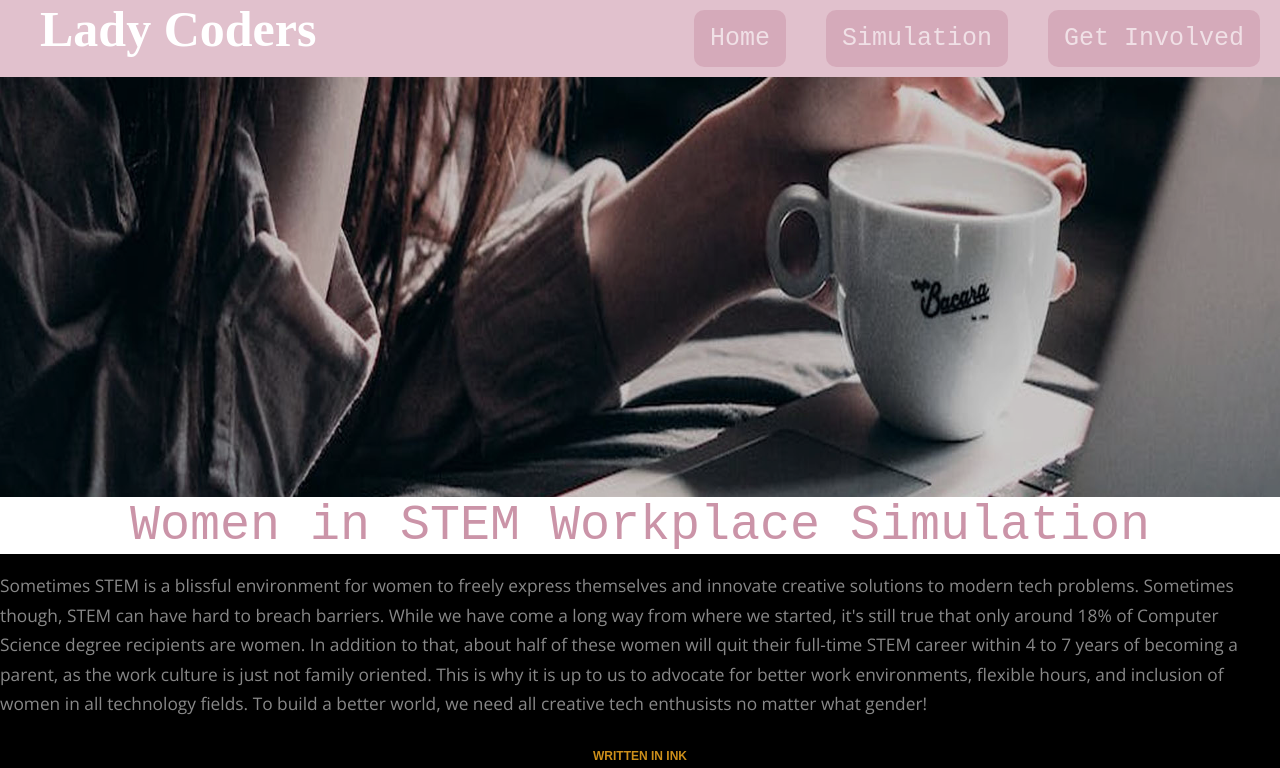
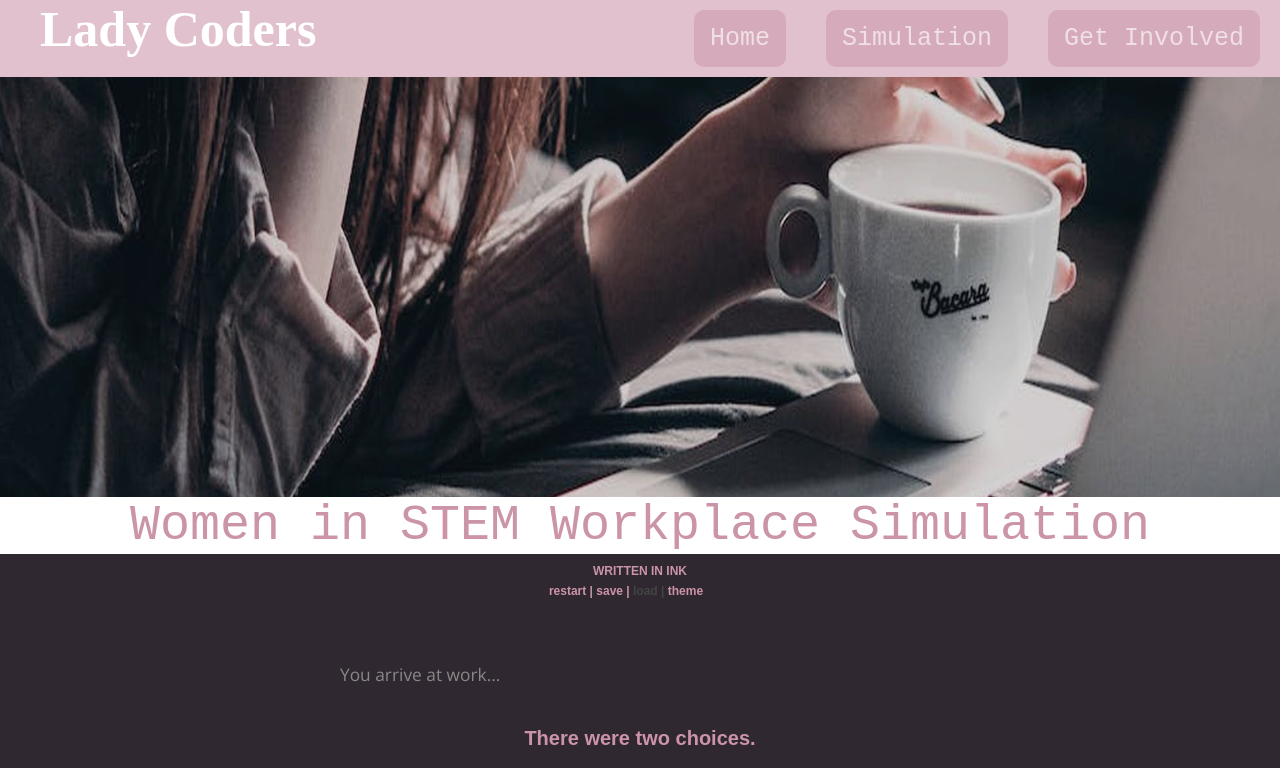
Before and after one commit to JadedThrone/WebsiteShell, a plain HTML site: page simulation.html in a window 1280 px wide. Both pictures are taken after a click on the link "theme". Shown: the top 768 px of the page. Drawn offline with nearby package versions, Linux system fonts and the light colour scheme; a web font is replaced by a local one.

Commit message:
Ink CSS setup

```diff
--- a/ink/Untitled.js
+++ b/ink/Untitled.js
@@ -1 +1 @@
-var storyContent = ﻿{"inkVersion":20,"root":[["^Once upon a time...","\n",["ev",{"^->":"0.2.$r1"},{"temp=":"$r"},"str",{"->":".^.s"},[{"#n":"$r1"}],"/str","/ev",{"*":"0.c-0","flg":18},{"s":["^There were two choices.",{"->":"$r","var":true},null]}],["ev",{"^->":"0.3.$r1"},{"temp=":"$r"},"str",{"->":".^.s"},[{"#n":"$r1"}],"/str","/ev",{"*":"0.c-1","flg":18},{"s":["^There were four lines of content.",{"->":"$r","var":true},null]}],{"c-0":["ev",{"^->":"0.c-0.$r2"},"/ev",{"temp=":"$r"},{"->":"0.2.s"},[{"#n":"$r2"}],"\n",{"->":"0.g-0"},{"#f":5}],"c-1":["ev",{"^->":"0.c-1.$r2"},"/ev",{"temp=":"$r"},{"->":"0.3.s"},[{"#n":"$r2"}],"\n",{"->":"0.g-0"},{"#f":5}],"g-0":["^They lived happily ever after.","\n","end",["done",{"#f":5,"#n":"g-1"}],{"#f":5}]}],"done",{"#f":1}],"listDefs":{}};
+var storyContent = ﻿{"inkVersion":20,"root":[["^You arrive at work...","\n",["ev",{"^->":"0.2.$r1"},{"temp=":"$r"},"str",{"->":".^.s"},[{"#n":"$r1"}],"/str","/ev",{"*":"0.c-0","flg":18},{"s":["^There were two choices.",{"->":"$r","var":true},null]}],["ev",{"^->":"0.3.$r1"},{"temp=":"$r"},"str",{"->":".^.s"},[{"#n":"$r1"}],"/str","/ev",{"*":"0.c-1","flg":18},{"s":["^There were four lines of content.",{"->":"$r","var":true},null]}],{"c-0":["ev",{"^->":"0.c-0.$r2"},"/ev",{"temp=":"$r"},{"->":"0.2.s"},[{"#n":"$r2"}],"\n",{"->":"0.g-0"},{"#f":5}],"c-1":["ev",{"^->":"0.c-1.$r2"},"/ev",{"temp=":"$r"},{"->":"0.3.s"},[{"#n":"$r2"}],"\n",{"->":"0.g-0"},{"#f":5}],"g-0":["^They lived happily ever after.","\n","end",["done",{"#f":5,"#n":"g-1"}],{"#f":5}]}],"done",{"#f":1}],"listDefs":{}};
--- a/ink/style.css
+++ b/ink/style.css
@@ -16,12 +16,7 @@ h2 {
     text-align: center;
     font-family: "Quattrocento", Georgia, 'Times New Roman', Times, serif;
     margin: 0;
-    padding: 0;
-}
-
-h1 {
-    font-size: 30pt;
-    margin-bottom: 10px;
+    padding: 0px;
 }
 
 h2 {
@@ -30,10 +25,12 @@ h2 {
     font-family: sans-serif;
     font-weight: lighter;
     color: #BBB;
+    padding: 0px;
+    margin: 0px
 }
 
 .header {
-    padding-top: 3em;
+    padding-top: 0px;
     padding-bottom: 3em;
 }
 
@@ -50,15 +47,13 @@ h2 {
     font-size: 9pt;
     font-family: sans-serif;
     text-align: center;
-    font-weight: 700;
+    font-weight: 200;
     position: relative;
     display: block;
     width: 100%;
     background: white;
     transition: color 0.6s, background 0.6s;
     margin: 0;
-    padding-top: 6px;
-    padding-bottom: 6px;
     height: 14px;
     top: 0;
 }
@@ -78,7 +73,7 @@ h2 {
     width: 100%;
     top: 0;
     left: 0;
-    margin-top: 24px;
+    margin-top: 10px;
     background-size: cover;
     background-repeat: no-repeat;
 }
@@ -96,7 +91,7 @@ h2 {
     max-width: 600px;
     margin: 0 auto;
     padding: 20px;
-    padding-top: 4em;
+    padding-top: 0;
     background: white;
 }
 
@@ -113,7 +108,7 @@ p {
 
 .inkContainer a {
     font-weight: 700;
-    color: #ffffff;
+    color: #714e4e;
     font-family: sans-serif;
     transition: color 0.6s;
     text-decoration: none;
@@ -187,7 +182,7 @@ img {
     z-index: 4;
     font-size: 9pt;
     text-align: center;
-    padding-bottom: 6px;
+    padding-bottom: 0px;
     position: relative;
     right: 14px;
     top: 4px;
@@ -220,7 +215,7 @@ img {
 */
 
 body.dark {
-    background: black;
+    background: #302830;
     color: white;
 }
 
@@ -229,15 +224,15 @@ body.dark {
 }
 
 .dark .container {
-    background: black;
+    background: #302830;
 }
 
 .dark .written-in-ink {
-    background: black;
+    background: #302830;
 }
 
 .dark a {
-    color: #cc8f1a;
+    color: #CB94A8;
     transition: color 0.6s;
 }
 
@@ -258,5 +253,5 @@ body.dark {
 }
 
 .dark #controls {
-    background: black;
+    background: #302830;
 }
--- a/simulation.html
+++ b/simulation.html
@@ -16,7 +16,6 @@
 <body>
   <img class="image" src="images\OfficeSimPhoto.jpg" alt="Coffee and laptop " width="1920" height="420"/>
   <div class = "textBar">Women in STEM Workplace Simulation</div>
-  <p> Sometimes STEM is a blissful environment for women to freely express themselves and innovate creative solutions to modern tech problems. Sometimes though, STEM can have hard to breach barriers. While we have come a long way from where we started, it's still true that only around 18% of Computer Science degree recipients are women. In addition to that, about half of these women will quit their full-time STEM career within 4 to 7 years of becoming a parent, as the work culture is just not family oriented.  This is why it is up to us to advocate for better work environments, flexible hours, and inclusion of women in all technology fields. To build a better world, we need all creative tech enthusists no matter what gender!</p>
 </body>
 
 <!-- This is where Ink stuff starts-->
@@ -34,7 +33,6 @@
 
     <div id="story" class="container">
         <div class="header">
-            <h1>InkWebTest</h1>
             <h2 class="byline"></h2>
         </div>
     </div>
```
Also changed, not shown: simulationStyles.css (line endings or trailing spaces).
